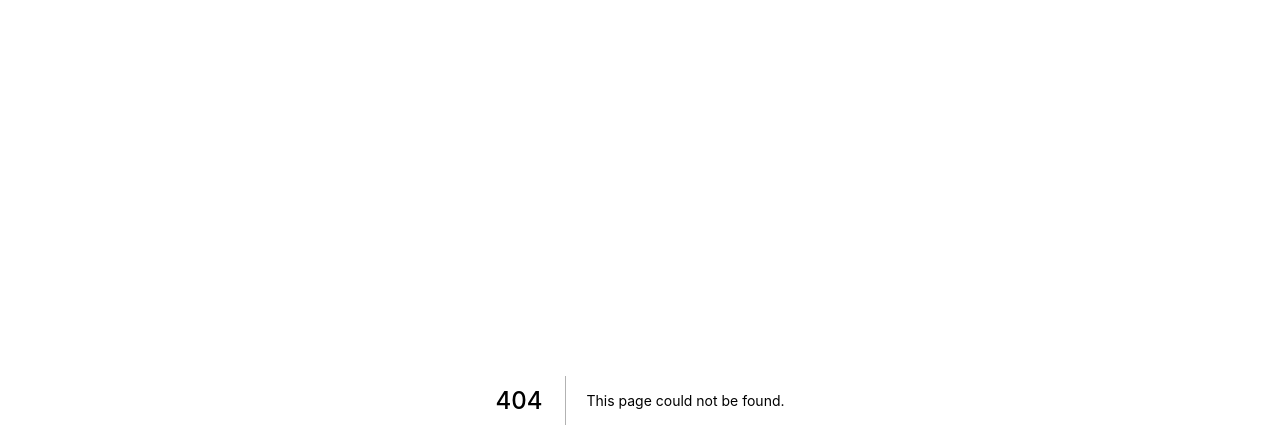
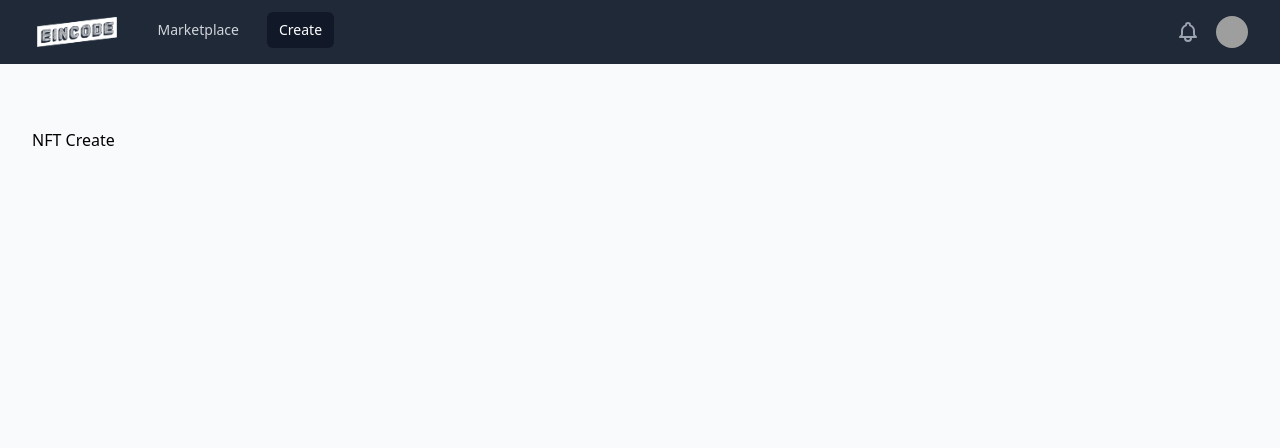
Before and after one commit to kole-swapnil/Metaverse-NFT-Marketplace, a Next.js app: page /nft/create in a window 1280 px wide. Before the commit this address had no page. Shown: the top 448 px of the page. Built offline with nearby package versions, Linux system fonts and the light colour scheme; grey boxes are pictures that could not be loaded.

Commit message:
navbar changes

```diff
--- a/components/index.ts
+++ b/components/index.ts
@@ -2,3 +2,4 @@ export { default as Navbar } from "./navbar";
 export { default as BaseLayout} from "./layout/BaseLayout";
 export { default as NftList } from "./nft/list";
 export { default as NftItem } from "./nft/item";
+export { default as ActiveLink} from "./link";
--- /dev/null
+++ b/components/link/index.tsx
@@ -0,0 +1,31 @@
+import Link from "next/link"
+import React, { FunctionComponent, ReactElement } from "react"
+import { useRouter } from "next/router"
+
+type LinkProps = {
+  href: string
+  children: ReactElement
+  activeClass: string
+}
+
+const ActiveLink: FunctionComponent<LinkProps> = ({children, ...props}) => {
+  const { pathname } = useRouter()
+  let className = children!.props.className || ""
+  let _defaultClass = `${className} text-gray-100`
+
+  if (pathname === props.href) {
+    className = `${className} text-indigo-400 ${props.activeClass}`
+  } else {
+    className = _defaultClass;
+  }
+
+  return (
+    <Link {...props}>
+      {
+        React.cloneElement(children, {className})
+      }
+    </Link>
+  )
+}
+
+export default ActiveLink;
--- a/components/navbar/index.tsx
+++ b/components/navbar/index.tsx
@@ -1,18 +1,18 @@
 /* eslint-disable @next/next/no-img-element */
 
-import { Fragment } from 'react'
-import { Disclosure, Menu, Transition } from '@headlessui/react'
-import { BellIcon, MenuIcon, XIcon } from '@heroicons/react/outline'
+import { Fragment } from "react";
+import { Disclosure, Menu, Transition } from "@headlessui/react";
+import { BellIcon, MenuIcon, XIcon } from "@heroicons/react/outline";
+import Link from "next/link";
+import { ActiveLink } from "../../components";
 
 const navigation = [
-  { name: 'Dashboard', href: '#', current: true },
-  { name: 'Team', href: '#', current: false },
-  { name: 'Projects', href: '#', current: false },
-  { name: 'Calendar', href: '#', current: false },
-]
+  { name: "Marketplace", href: "/", current: true },
+  { name: "Create", href: "/nft/create", current: false },
+];
 
 function classNames(...classes: string[]) {
-  return classes.filter(Boolean).join(' ')
+  return classes.filter(Boolean).join(" ");
 }
 
 export default function Navbar() {
@@ -44,17 +44,18 @@ export default function Navbar() {
                 <div className="hidden sm:block sm:ml-6">
                   <div className="flex space-x-4">
                     {navigation.map((item) => (
+                      <ActiveLink
+                        href={item.href}
+                        key={item.name}
+                        activeClass="bg-gray-900 text-white"
+                      >
                         <a
-                        key={item.name}
-                        href={item.href}
-                        className={classNames(
-                          item.current ? 'bg-gray-900 text-white' : 'text-gray-300 hover:bg-gray-700 hover:text-white',
-                          'px-3 py-2 rounded-md text-sm font-medium'
-                        )}
-                        aria-current={item.current ? 'page' : undefined}
+                          className="text-gray-300 hover:bg-gray-700 hover:text-white px-3 py-2 rounded-md text-sm font-medium"
+                          aria-current={item.current ? "page" : undefined}
                         >
                           {item.name}
                         </a>
+                      </ActiveLink>
                     ))}
                   </div>
                 </div>
@@ -69,7 +70,7 @@ export default function Navbar() {
                 </button>
 
                 {/* Profile dropdown */}
-                <Menu as="div" className="ml-3 relative">
+                <Menu as="div" className="ml-3 relative z-10">
                   <div>
                     <Menu.Button className="bg-gray-800 flex text-sm rounded-full focus:outline-none focus:ring-2 focus:ring-offset-2 focus:ring-offset-gray-800 focus:ring-white">
                       <span className="sr-only">Open user menu</span>
@@ -92,19 +93,26 @@ export default function Navbar() {
                     <Menu.Items className="origin-top-right absolute right-0 mt-2 w-48 rounded-md shadow-lg py-1 bg-white ring-1 ring-black ring-opacity-5 focus:outline-none">
                       <Menu.Item>
                         {({ active }) => (
+                          <Link href="/profile">
                             <a
-                            href="#"
-                            className={classNames(active ? 'bg-gray-100' : '', 'block px-4 py-2 text-sm text-gray-700')}
+                              className={classNames(
+                                active ? "bg-gray-100" : "",
+                                "block px-4 py-2 text-sm text-gray-700"
+                              )}
                             >
                               Your Profile
                             </a>
+                          </Link>
                         )}
                       </Menu.Item>
                       <Menu.Item>
                         {({ active }) => (
                           <a
                             href="#"
-                            className={classNames(active ? 'bg-gray-100' : '', 'block px-4 py-2 text-sm text-gray-700')}
+                            className={classNames(
+                              active ? "bg-gray-100" : "",
+                              "block px-4 py-2 text-sm text-gray-700"
+                            )}
                           >
                             Settings
                           </a>
@@ -114,7 +122,10 @@ export default function Navbar() {
                         {({ active }) => (
                           <a
                             href="#"
-                            className={classNames(active ? 'bg-gray-100' : '', 'block px-4 py-2 text-sm text-gray-700')}
+                            className={classNames(
+                              active ? "bg-gray-100" : "",
+                              "block px-4 py-2 text-sm text-gray-700"
+                            )}
                           >
                             Sign out
                           </a>
@@ -135,10 +146,12 @@ export default function Navbar() {
                   as="a"
                   href={item.href}
                   className={classNames(
-                    item.current ? 'bg-gray-900 text-white' : 'text-gray-300 hover:bg-gray-700 hover:text-white',
-                    'block px-3 py-2 rounded-md text-base font-medium'
+                    item.current
+                      ? "bg-gray-900 text-white"
+                      : "text-gray-300 hover:bg-gray-700 hover:text-white",
+                    "block px-3 py-2 rounded-md text-base font-medium"
                   )}
-                  aria-current={item.current ? 'page' : undefined}
+                  aria-current={item.current ? "page" : undefined}
                 >
                   {item.name}
                 </Disclosure.Button>
@@ -148,5 +161,5 @@ export default function Navbar() {
         </>
       )}
     </Disclosure>
-  )
+  );
 }
--- a/next.config.js
+++ b/next.config.js
@@ -1,6 +1,6 @@
 /** @type {import('next').NextConfig} */
 const nextConfig = {
-  reactStrictMode: true,
+  reactStrictMode: false,
   swcMinify: true,
 }
 
--- /dev/null
+++ b/pages/nft/create.tsx
@@ -0,0 +1,15 @@
+import { NextPage } from "next";
+import { BaseLayout } from "../../components";
+
+
+
+
+const NftCreate: NextPage = () => {
+    return(
+        <BaseLayout>
+            NFT Create
+        </BaseLayout>
+    )
+}
+
+export default NftCreate;
--- /dev/null
+++ b/pages/profile.tsx
@@ -0,0 +1,15 @@
+import { NextPage } from "next";
+import { BaseLayout } from "../components";
+
+
+
+
+const Profile: NextPage = () => {
+    return(
+        <BaseLayout>
+           Profile
+        </BaseLayout>
+    )
+}
+
+export default Profile;
```
Lines whose indentation alone changed are shown as unchanged.
